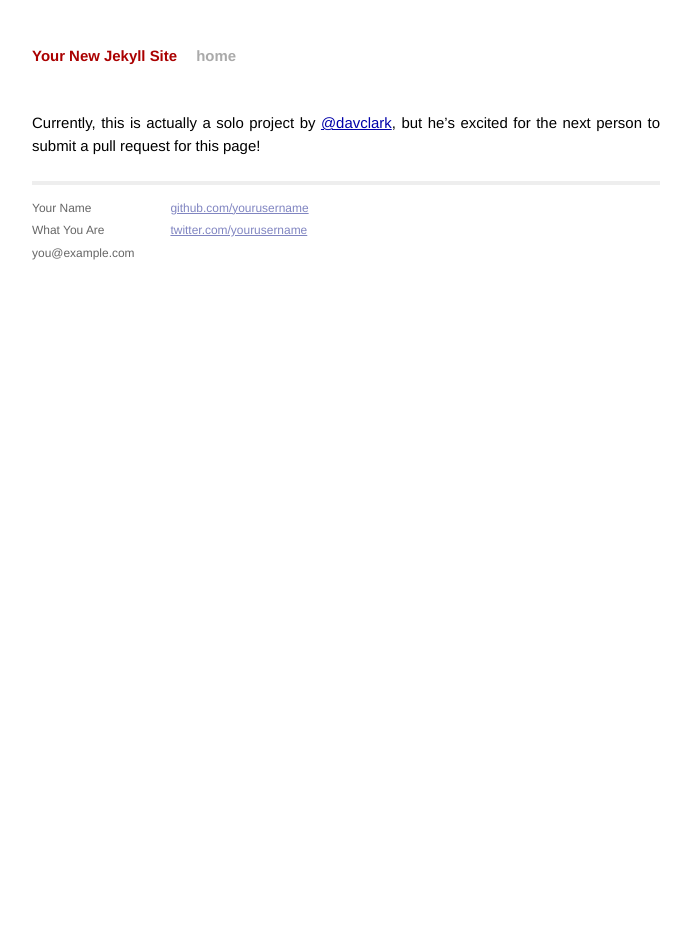
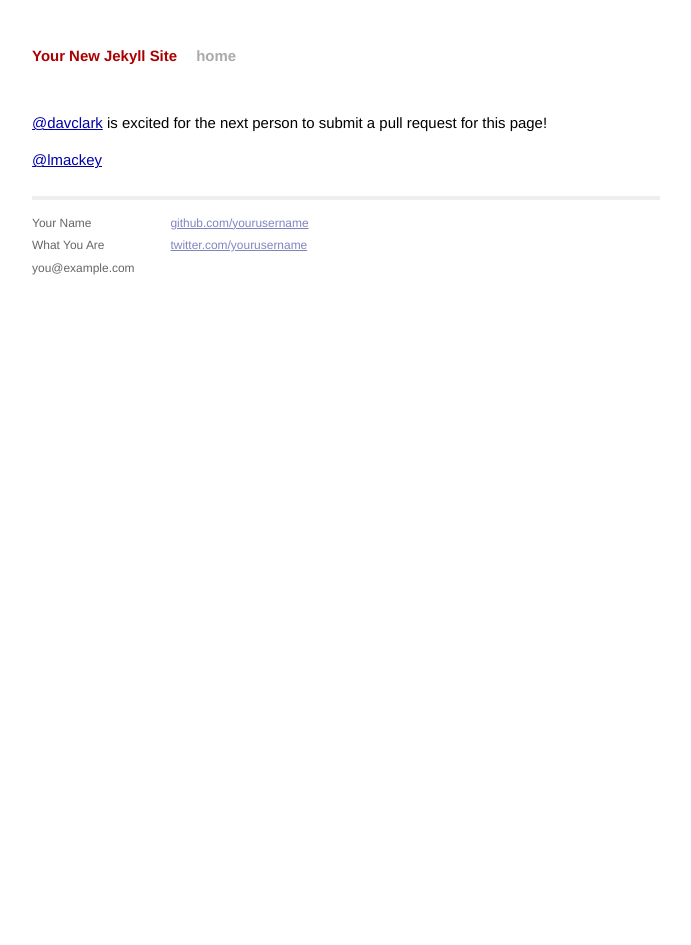
Before and after one commit to stats-for-change/stats-for-change.github.io, a Jekyll site: the page built from contributors.md, in a window 1280 px wide. Shown: the whole page, without its empty margins (294-985 px from the left). Built offline with Jekyll 4.4.1, drawn with Linux system fonts in a browser that asks for light colours; Markdown is read by kramdown in place of the engine named in the settings.

Commit message:
Update contributors.md

```diff
--- a/contributors.md
+++ b/contributors.md
@@ -2,6 +2,7 @@
 layout: default
 title: SDS Contributors
 ---
-Currently, this is actually a solo project by
-[@davclark](https://github.com/davclark), but he's excited for
+[@davclark](https://github.com/davclark) is excited for
 the next person to submit a pull request for this page!
+
+[@lmackey](https://github.com/lmackey)
```
